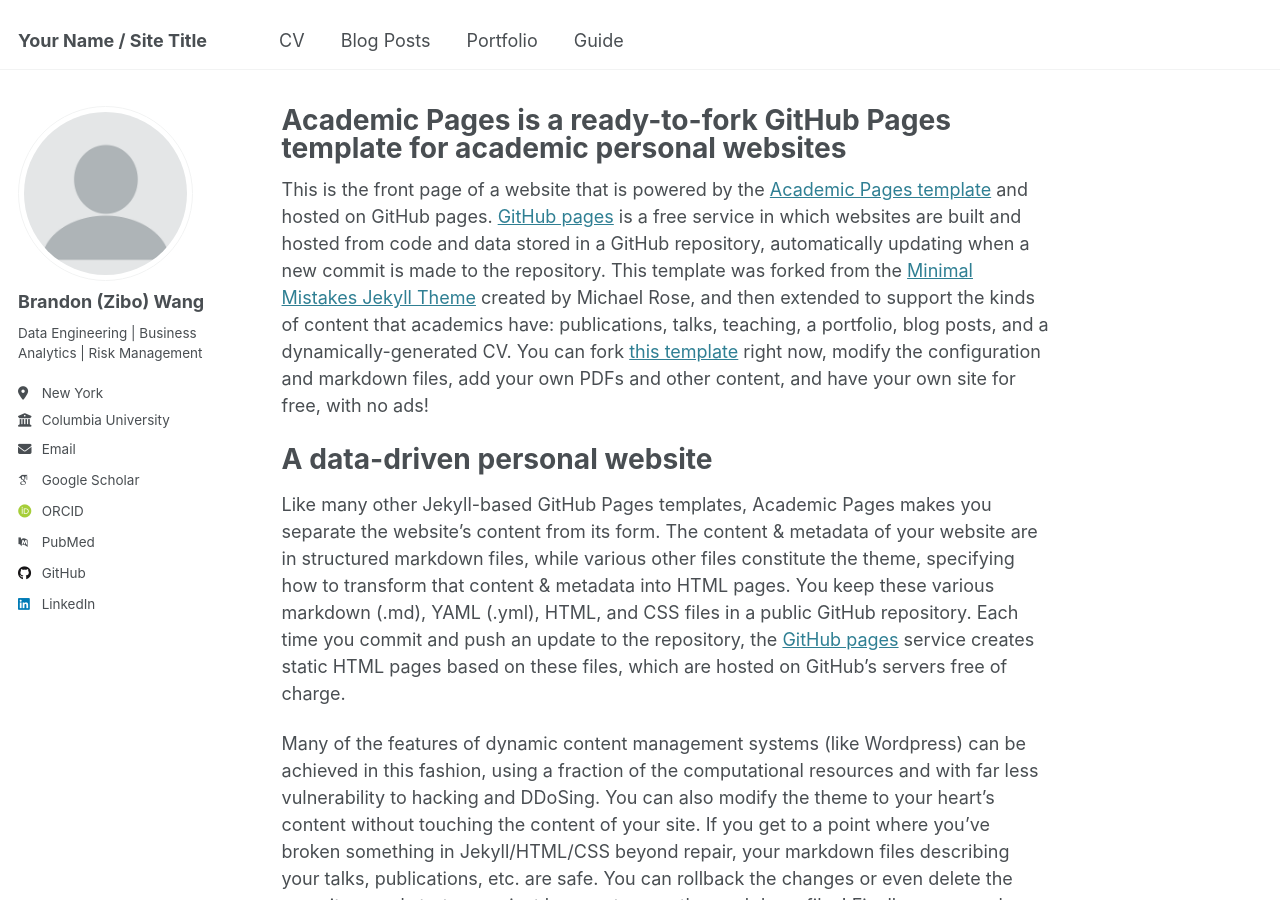
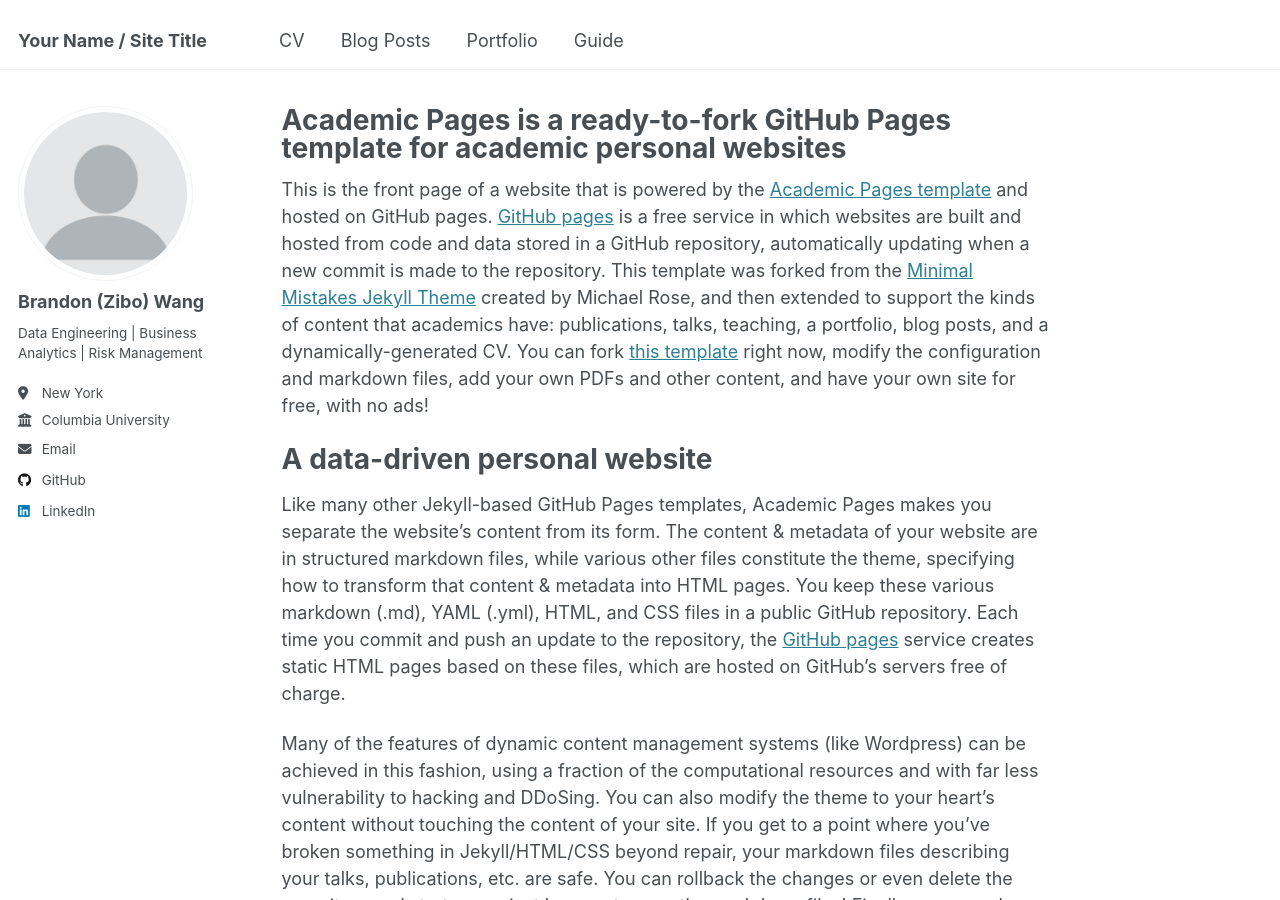
Before and after one commit to BWLibra/pages, a Jekyll site: the page built from _pages/about.md, in a window 1280 px wide and 900 px high. Built offline with Jekyll 4.4.1, drawn with Linux system fonts in a browser that asks for light colours; some web fonts are replaced.

Commit message:
Update _config.yml

```diff
--- a/_config.yml
+++ b/_config.yml
@@ -33,11 +33,11 @@ author:
 
   # Academic websites
   arxiv            : # URL - Update with the correct link to your profile
-  googlescholar    : "https://scholar.google.com/citations?user=PS_CX0AAAAAJ"
+  googlescholar    : # "https://scholar.google.com/citations?user=PS_CX0AAAAAJ"
   impactstory      : # URL
-  orcid            : "http://orcid.org/yourorcidurl"
+  orcid            : # "http://orcid.org/yourorcidurl"
   semantic         : # URL
-  pubmed           : "https://www.ncbi.nlm.nih.gov/pubmed/?term=john+snow"
+  pubmed           : # "https://www.ncbi.nlm.nih.gov/pubmed/?term=john+snow"
   researchgate     : # URL
   scopus           : # URL
 
@@ -45,7 +45,7 @@ author:
   bitbucket        : # Username - Update with your username on the site
   codepen          : # Username
   dribbble         : # Username
-  github           : "academicpages"
+  github           : "https://github.com/BWLibra"
   kaggle           : # Username
   stackoverflow    : # User number or user number and name (i.e., use "1" or "1/jeff-atwood")
 
```
